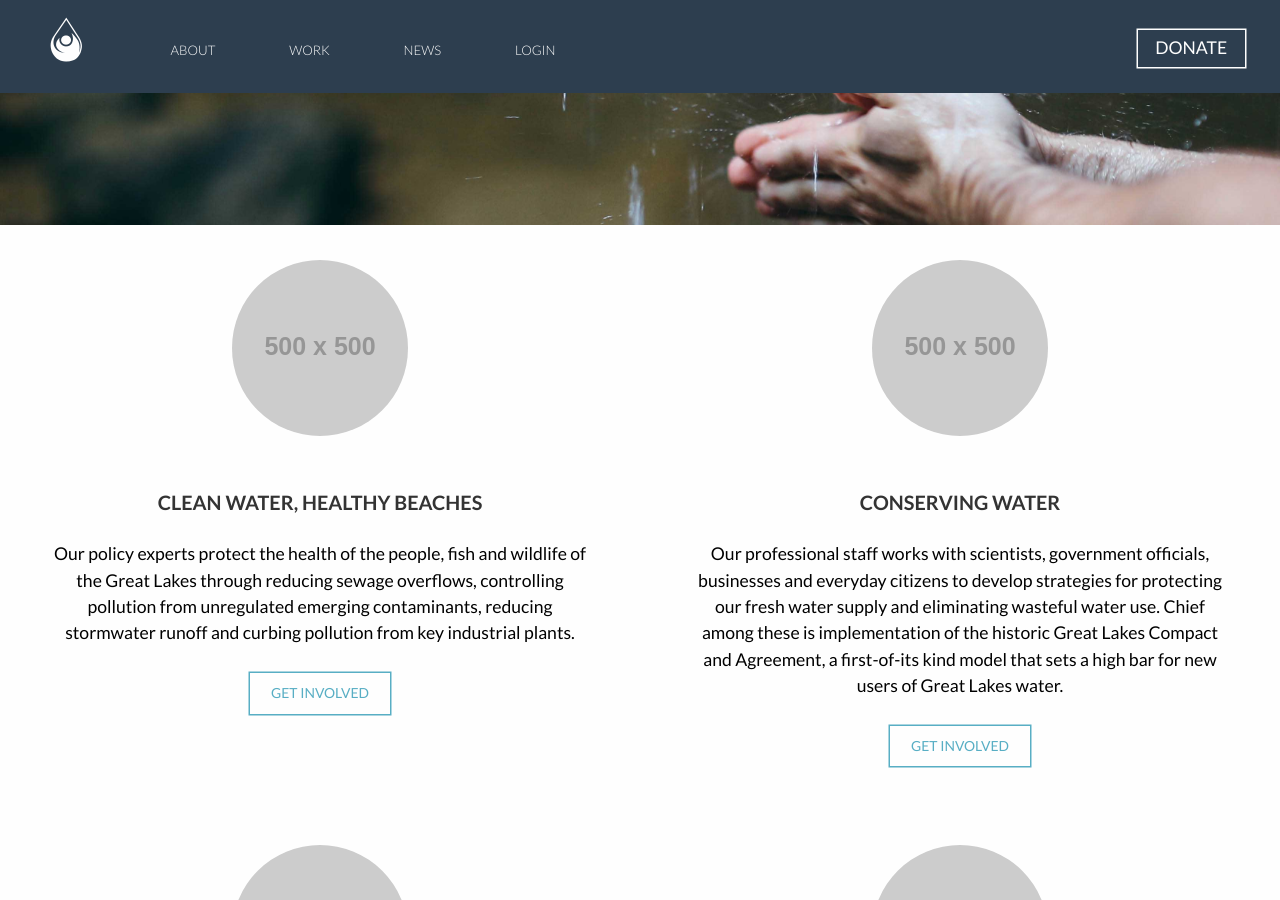
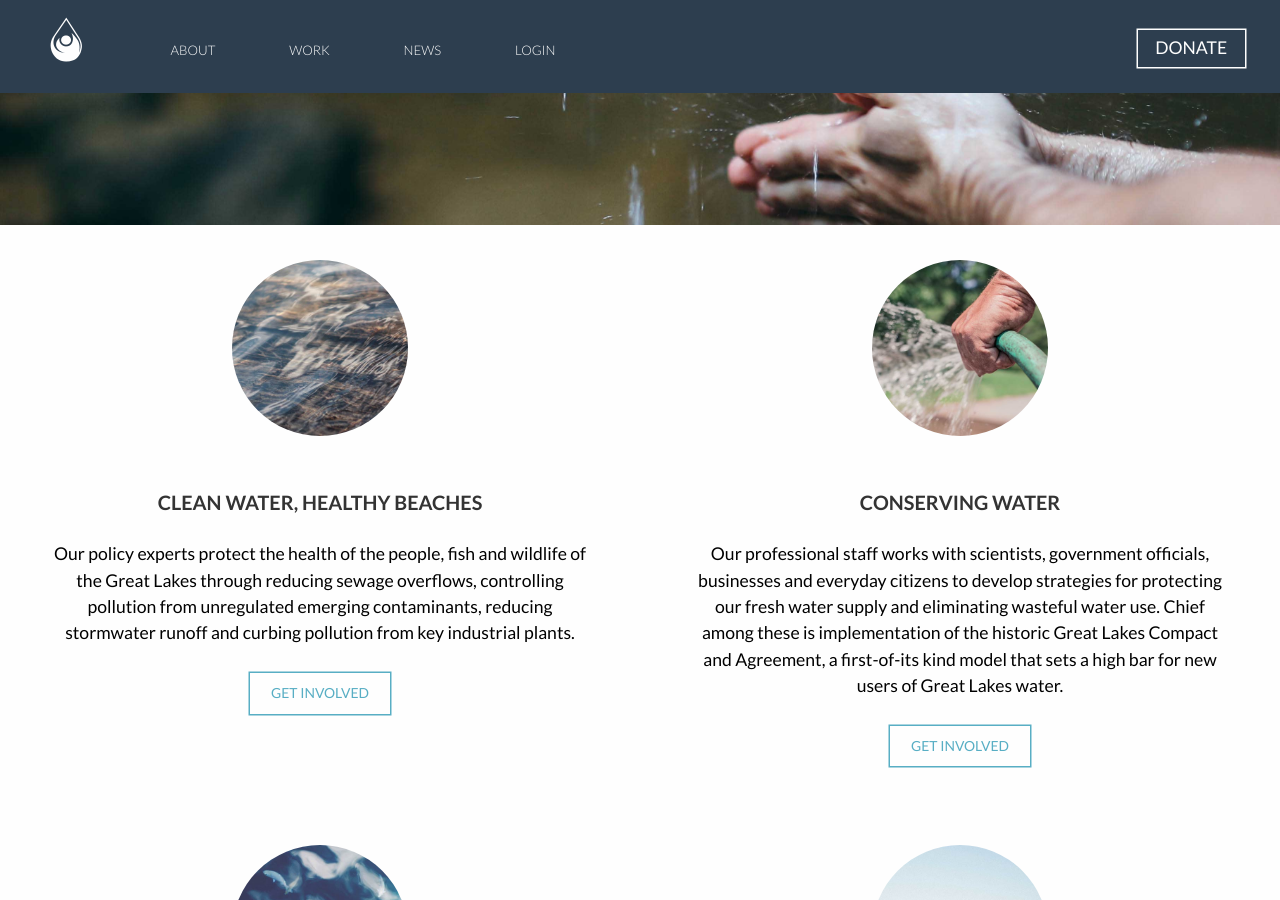
Before and after one commit to gbales11/greatlakesalliance, a Jekyll site: the page built from work.html, in a window 1280 px wide and 900 px high, scrolled down 1269 px. Built offline with Jekyll 4.4.1, drawn with Linux system fonts in a browser that asks for light colours; nearby versions of some CDN libraries; Markdown is read by kramdown in place of the engine named in the settings.

Commit message:
refactor(html): update images for programs section
Update images used in Programs section.

```diff
--- a/work.html
+++ b/work.html
@@ -22,7 +22,7 @@ layout: default
 </div>
 <div class="contain grid">
 	<figure class="unit unit-xs-1 unit-s-1 unit-m-1-2 gutter-2">
-		<img class="flex-img round" src=http://placehold.it/500x500>
+		<img class="flex-img round" src="../images/clean-water.jpg">
 		<figcaption>
 			<h5>Clean Water, Healthy Beaches</h5>
 			<p>Our policy experts protect the health of the people, fish and wildlife of the Great Lakes through reducing sewage overflows, controlling pollution from unregulated emerging contaminants, reducing stormwater runoff and curbing pollution from key industrial plants.</p>
@@ -30,23 +30,23 @@ layout: default
 		</figcaption>
 	</figure>
 	<figure class="unit unit-xs-1 unit-s-1 unit-m-1-2 gutter-2">
-		<img class="flex-img round" src=http://placehold.it/500x500>
+		<img class="flex-img round" src="../images/conserving-water.jpg">
 		<figcaption>
 			<h5>Conserving Water</h5>
 			<p>Our professional staff works with scientists, government officials, businesses and everyday citizens to develop strategies for protecting our fresh water supply and eliminating wasteful water use. Chief among these is implementation of the historic Great Lakes Compact and Agreement, a first-of-its kind model that sets a high bar for new users of Great Lakes water.</p>
 			<a class="buttons micro"href="#">get involved</a>
 		</figcaption>
 	</figure>
-	<figure class="unit unit-xs-1 unit-s-1 unit-m-1-2 gutter-2">
-		<img class="flex-img round" src=http://placehold.it/500x500>
+	<figure class="unit unit-xs-1 unit-s-1 unit-m-1-2 gutter-2 bottom-margin">
+		<img class="flex-img round" src="../images/invasive-species.jpg"
 		<figcaption>
 			<h5>Invasive Species</h5>
 			<p>Invasive species foul beaches, destroy fisheries, clog water plants our economy depends on, and permanently disrupt the Great Lakes food web. Stopping invasives before they enter will save the region billions in damages and control costs, and is the only way to secure the future for a restored Great Lakes</p>
 			<a class="buttons micro"href="#">get involved</a>
 		</figcaption>
 	</figure>
-	<figure class="unit unit-xs-1 unit-s-1 unit-m-1-2 gutter-2">
-		<img class="flex-img round" src=http://placehold.it/500x500>
+	<figure class="unit unit-xs-1 unit-s-1 unit-m-1-2 gutter-2 bottom-margin">
+		<img class="flex-img round" src="../images/coastal-conservation.jpg"
 		<figcaption>
 			<h5>Coastal Conservation</h5>
 			<p>The Great Lakes' coasts support the most valuable diversity of fish, wildlife and plant life in the region. We help states, cities and private landowners plan, fund and execute strategies to protect and restore these priceless freshwater shorelines while stopping destruction of existing habitats.</p>
```
Also changed, not shown: images/clean-water.jpg, images/coastal-conservation.jpg, images/invasive-species.jpg.
